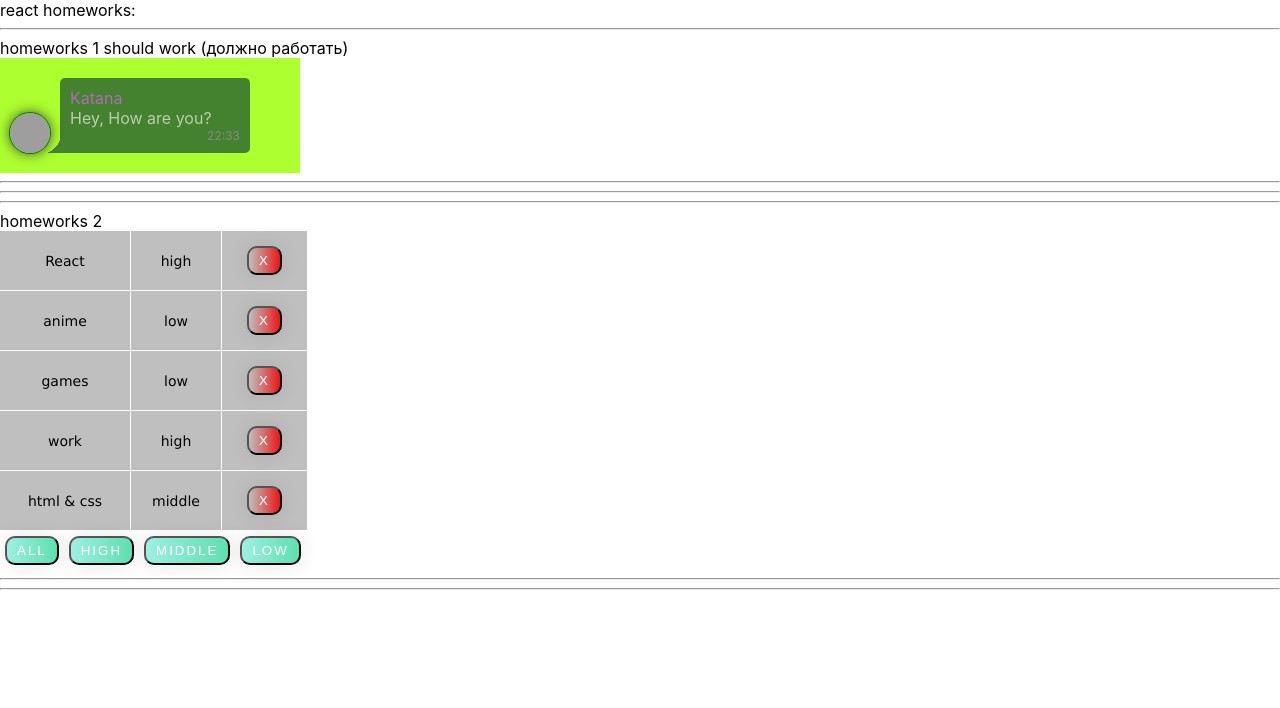
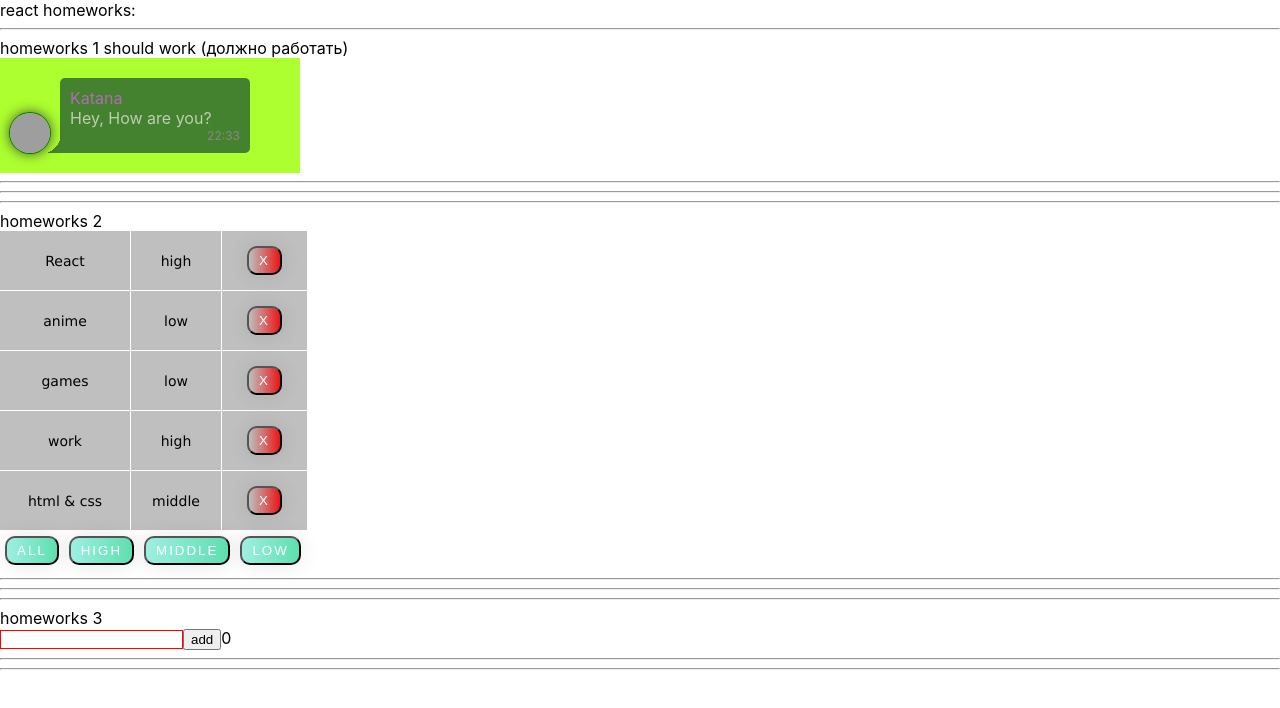
Before and after one commit to Nazaruk-D/TaskFromIgnat, a React (Create React App) app: page / in a window 1280 px wide. Shown: the top 708 px of the page. Built offline with nearby package versions, Linux system fonts and the light colour scheme; grey boxes are pictures that could not be loaded.

Commit message:
update 1st HW

```diff
--- a/src/p1-main/m1-ui/u1-app/App.tsx
+++ b/src/p1-main/m1-ui/u1-app/App.tsx
@@ -2,6 +2,7 @@
 import s from './App.module.css'
 import HW1 from '../../../p2-homeworks/h1/HW1'
 import HW2 from "../../../p2-homeworks/h2/HW2";
+import HW3 from "../../../p2-homeworks/h3/HW3";
 
 function App() {
     return (
@@ -9,7 +10,7 @@
             <div>react homeworks:</div>
             <HW1/>
             <HW2/>
-            {/*<HW3/>*/}
+            <HW3/>
             {/*<HW4/>*/}
             {/*<HW5/>*/}
 
```
